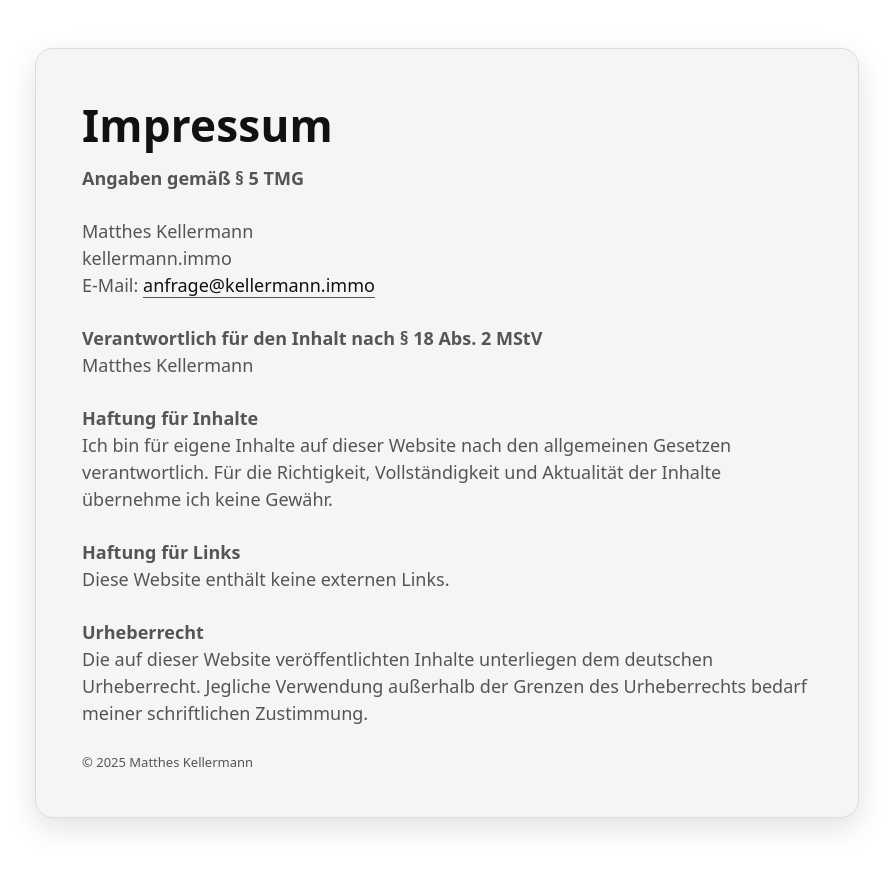
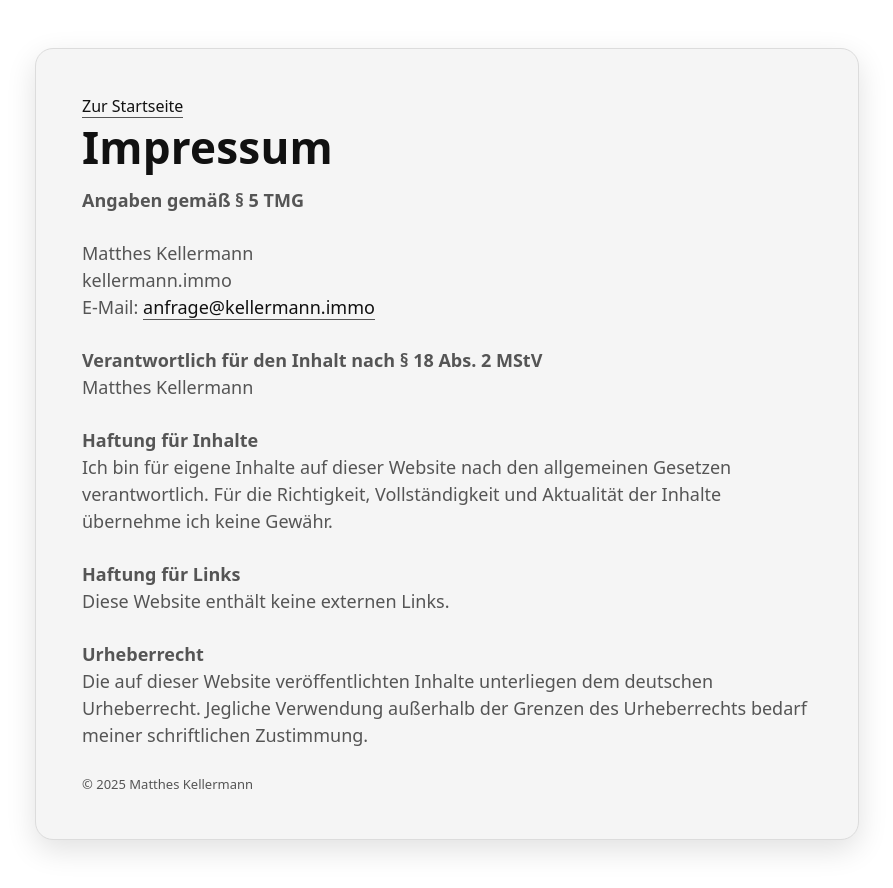
Before and after one commit to team-immo/coming-soon, a plain HTML site: page impressum.html in a window 1280 px wide. Shown: the whole page, without its empty margins (193-1086 px from the left). Before the commit the page ends 866 px from the top, so only its background shows below. Drawn offline with Linux system fonts and the light colour scheme.

Commit message:
Update impressum.html

```diff
--- a/impressum.html
+++ b/impressum.html
@@ -8,7 +8,10 @@
 </head>
 <body>
   <main class="wrap">
-    <section class="card">
+
+      <section class="card">
+        <!-- Zurück zur Hauptseite -->
+        <a class="toplink" href="index.html">Zur Startseite</a>
       <h1>Impressum</h1>
 
       <p><strong>Angaben gemäß § 5 TMG</strong></p>
```
